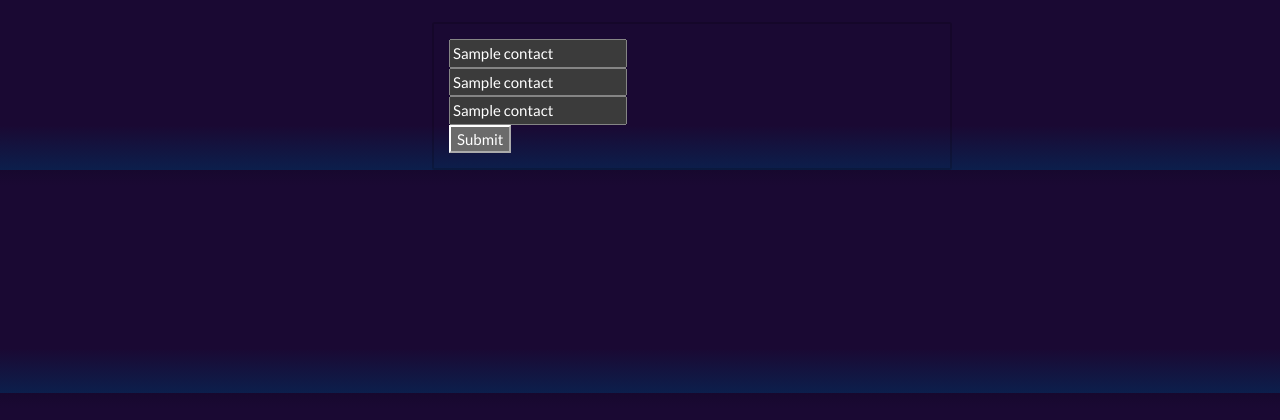
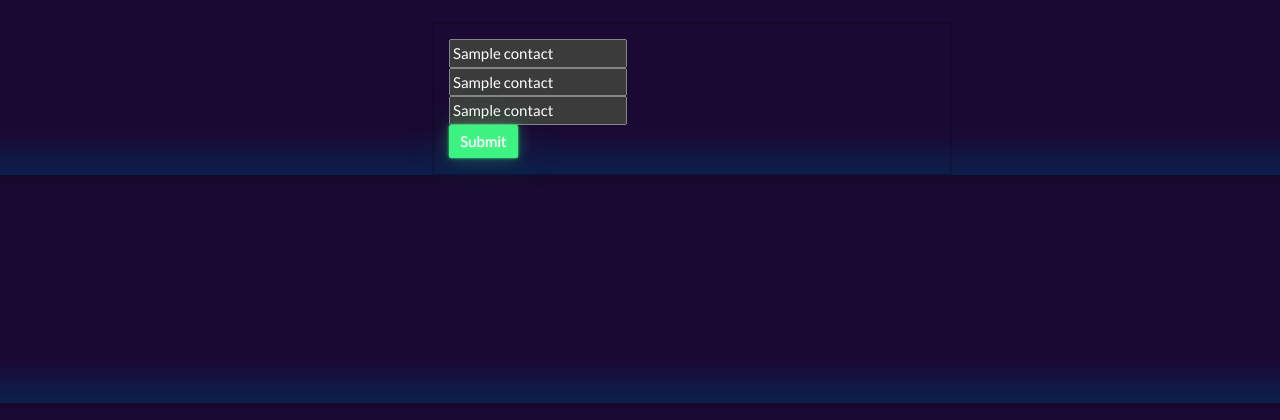
Before and after one commit to Its-Yayo/f-test, a Python web app: template templates/edit.html in a window 1280 px wide. Shown: the part 53-473 px from the top of the page. Run offline with Jinja, Linux system fonts and the light colour scheme; the template is opened without the code that fills it: most values are stand-ins (such as "Sample title", 1, 10 or a date in 2020).

Commit message:
Add improvements edit.html #38

```diff
--- a/templates/edit.html
+++ b/templates/edit.html
@@ -8,14 +8,17 @@
             <div class="form-group">
                 <input type="text" name="fullname" placeholder="Full Name" value="{{ contact.1 }}">
             </div>
+
             <div class="form-group">
                 <input type="text" name="phone" placeholder="Phone" value="{{ contact.2 }}">
             </div>
+
             <div class="form-group">
                 <input type="text" name="email" placeholder="Email" value="{{ contact.3 }}">
             </div>
+
             <div class="form-group">
-                <button type="submit">Submit</button>
+                <button type="submit" class="btn btn-primary btn-success btn-block">Submit</button>
             </div>
         </form>
     </div>
--- a/templates/index.html
+++ b/templates/index.html
@@ -22,12 +22,15 @@
                 <div class="form-group">
                     <input type="text" name="fullname" placeholder="Full Name" class="form-control">
                 </div>
+
                 <div class="form-group">
                     <input type="text" name="phone" placeholder="Phone" class="form-control">
                 </div>
+
                 <div class="form-group">
                     <input type="text" name="email" placeholder="Email" class="form-control">
                 </div>
+
                 <div class="form-group">
                     <button type="submit" class="btn btn-primary btn-block">Submit</button>
                 </div>
```
